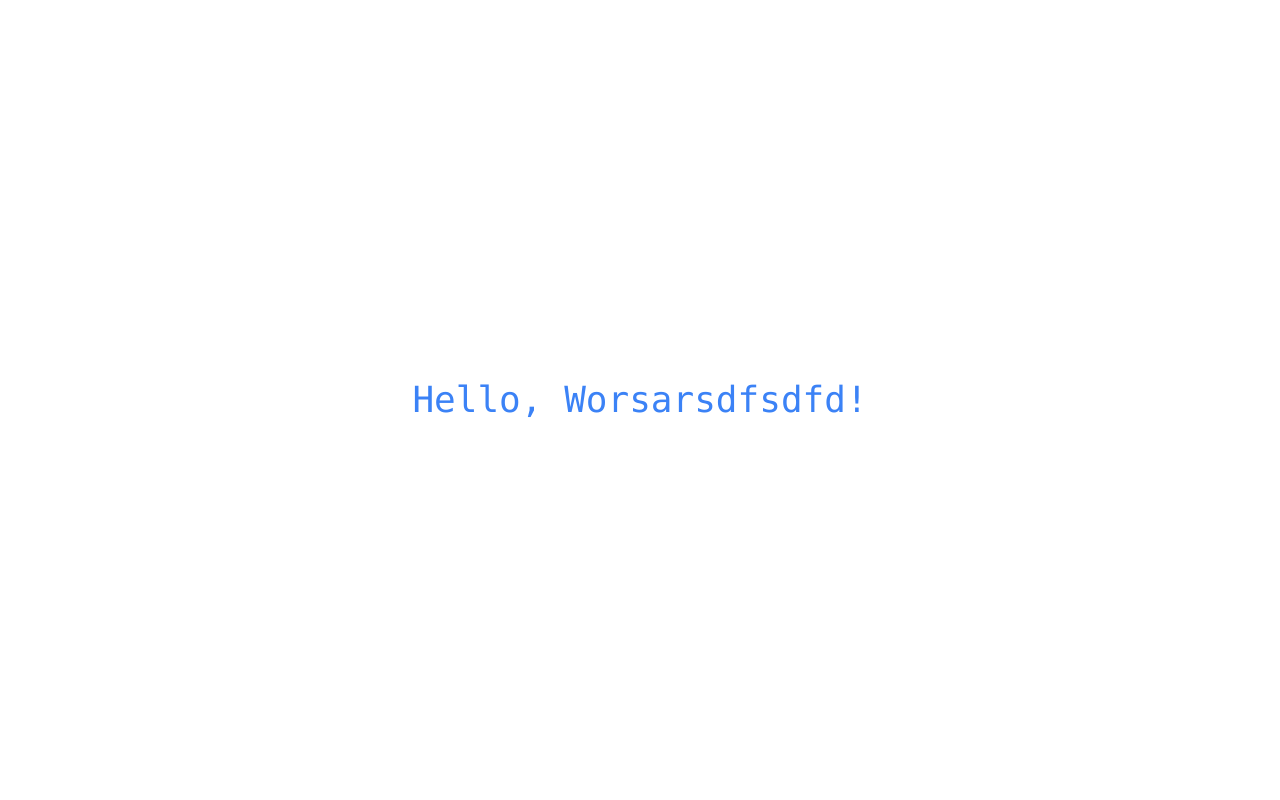
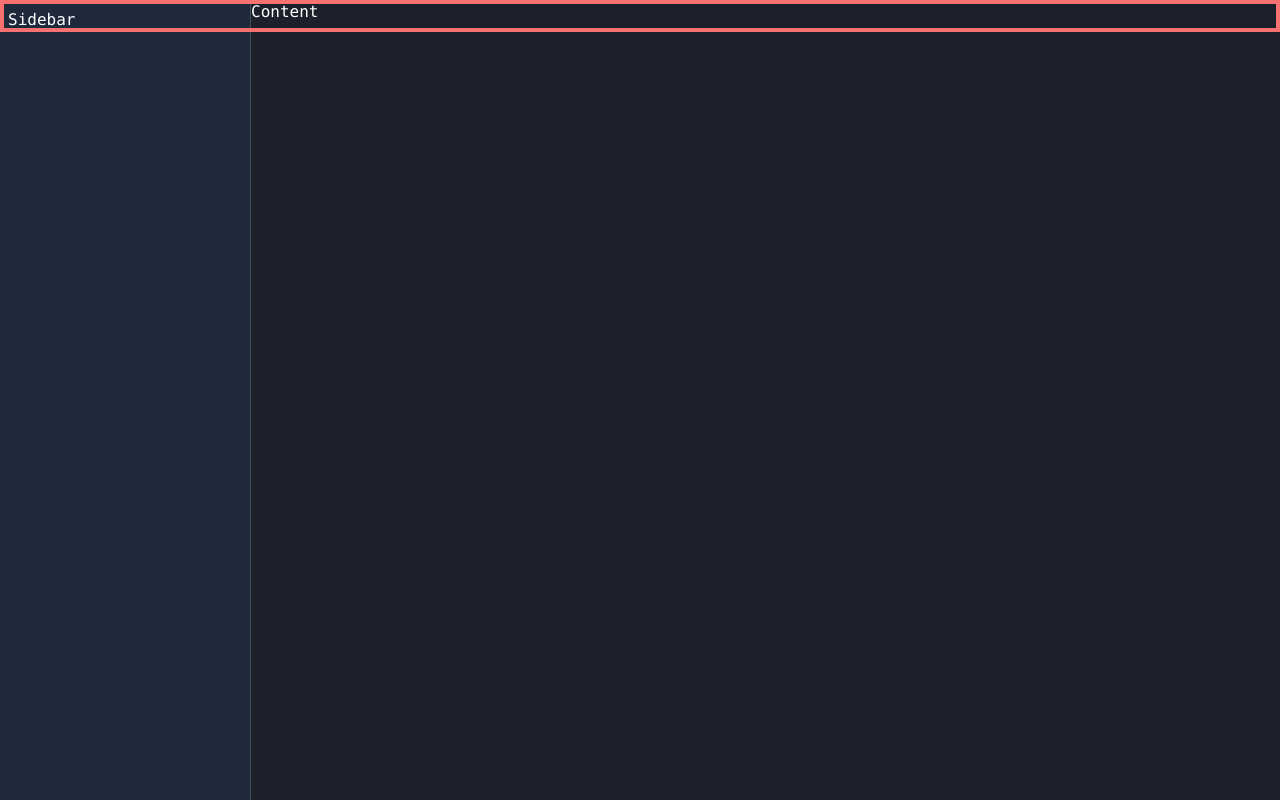
Before and after one commit to ChetreNelson/Noteify, a React (Vite) app: page / in a window 1280 px wide. Built offline with nearby package versions, Linux system fonts and the light colour scheme.

Commit message:
feat:layout wip

```diff
--- a/postcss.config.js
+++ b/postcss.config.js
@@ -1,6 +1,6 @@
 module.exports = {
   plugins: {
     tailwindcss: {},
-    autoprefixer: {},
-  },
+    autoprefixer: {}
+  }
 }
--- a/src/renderer/src/App.tsx
+++ b/src/renderer/src/App.tsx
@@ -1,8 +1,14 @@
-function App() {
+import { Content, DraggableToBar, RootLayout, Sidebar } from '@/components'
+
+const App = () => {
   return (
-    <div className="flex h-full items-center justify-center">
-      <span className="text-4xl text-blue-500">Hello, Worsarsdfsdfd!</span>
-    </div>
+    <>
+      <DraggableToBar />
+      <RootLayout>
+        <Sidebar className="p-2">Sidebar</Sidebar>
+        <Content className="border-l bg-zinc-900/50 border-l-white/20">Content</Content>
+      </RootLayout>
+    </>
   )
 }
 
--- a/src/renderer/src/assets/main.css
+++ b/src/renderer/src/assets/main.css
@@ -10,8 +10,14 @@
   body {
     @apply h-full;
     @apply select-none;
-    @apply bg-transparent;
+    @apply bg-slate-800;
     @apply font-mono antialiased text-white;
     @apply overflow-hidden;
   }
+  header{
+    -webkit-app-region: drag;
+  }
+  button{
+    -webkit-ap-region: no-drag;
+  }
 }
--- /dev/null
+++ b/src/renderer/src/components/Applayout.tsx
@@ -0,0 +1,31 @@
+import { ComponentProps, forwardRef } from 'react'
+import { twMerge } from 'tailwind-merge'
+
+export const RootLayout = ({ className, children, ...props }: ComponentProps<'main'>) => {
+  return (
+    <main {...props} className={twMerge('flex flex-row h-screen ')}>
+      {children}
+    </main>
+  )
+}
+
+export const Sidebar = ({ className, children, ...props }: ComponentProps<'aside'>) => {
+  return (
+    <aside
+      className={twMerge('w-[250px]  h-[100vh+10px] overflow-auto', className)}
+      {...props}
+    >
+      {children}
+    </aside>
+  )
+}
+
+export const Content = forwardRef<HTMLDivElement, ComponentProps<'div'>>(
+  ({ children, className, ...props }, ref) => (
+    <div ref={ref} className={twMerge('flex-1 h-full  overflow-auto', className)} {...props}>
+      {children}
+    </div>
+  )
+)
+
+Content.displayName = 'Content'
--- /dev/null
+++ b/src/renderer/src/components/DraggableToBar.tsx
@@ -0,0 +1,3 @@
+export const DraggableToBar = () => {
+  return <header className="absolute inset-0 h-8 bg-transparent border-4 border-red-400 "/>
+}
--- a/src/renderer/src/components/index.ts
+++ b/src/renderer/src/components/index.ts
@@ -0,0 +1,2 @@
+export * from './Applayout'
+export * from './DraggableToBar'
```
Also changed, not shown: src/main/index.ts (+7 -0 lines), .eslintrc.cjs.
